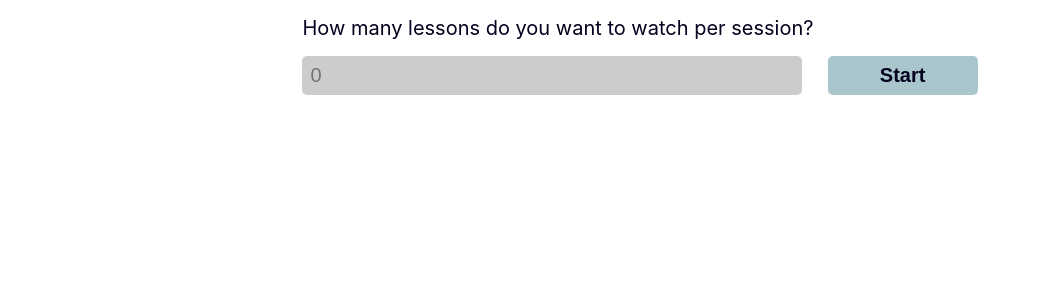
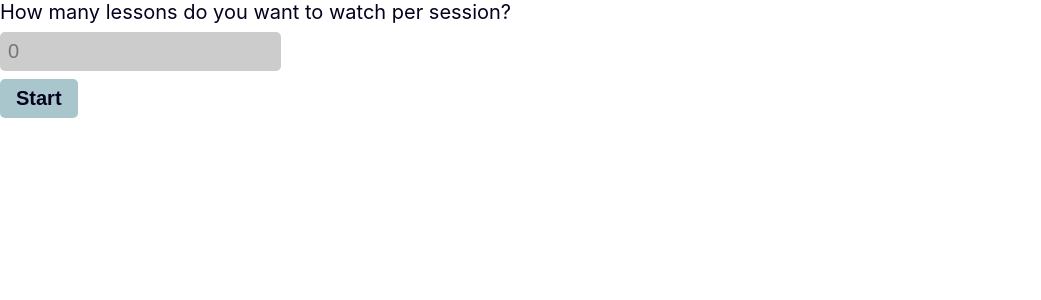
Before and after one commit to mukhammad-yunus/lesson-counter, a React (Vite) app: page / in a window 1280 px wide. Shown: the top 300 px of the page, without its empty margins (0-1041 px from the left). Built offline with nearby package versions, Linux system fonts and the light colour scheme.

Commit message:
Updates for mobile devices in css file

```diff
--- a/src/index.css
+++ b/src/index.css
@@ -12,11 +12,7 @@ body {
 
 
 
-.grid-display {
-  display: grid;
-  grid-gap: 0.5rem;
-  padding: 1rem;
-}
+
 
 
 label,
@@ -33,6 +29,7 @@ button{
 }
 
 input#lesson{
+  grid-area: input;
   color: #03011e;
   background-color: #cccccc;
   border: none;
@@ -47,7 +44,12 @@ input#lesson::-webkit-inner-spin-button {
   margin: 0;
 }
 
+label{
+  grid-area: header;
+}
+
 button{
+  grid-area: button;
   font-weight: bold;
   padding: 0.5rem 1rem;
   border-radius: 5px;
@@ -82,6 +84,7 @@ button{
   background-color: #fff;
   border: #03011e solid 1px;
   overflow: hidden;
+  grid-area: header;
 }
 
 #change-bar{
@@ -100,6 +103,7 @@ button{
 }
 
 #add{
+  grid-area: button;
   height: auto;
   background-color: #355070;
   color: white;
@@ -114,12 +118,31 @@ div .lessons-seen span{
 }
 
 .congrats{
+  grid-area: header;
   font-size: 1.5rem;
   margin: 0;
   line-height: 1.5;
 }
 
+@media (max-width:399px){
+  .grid-display {
+    display: grid;
+    grid-gap: 0.5rem;
+    padding: 1rem;
+    grid-template-columns: 100%;
+    grid-template-areas:
+    'header'
+    'input'
+    'button';
+  }
+  .lessons-seen{
+    margin: 0;
+  }
+  .bar{
+    margin-bottom: 1rem;
+  }
 
+}
 @media (min-width:400px){
   .grid-display{
     grid-template-columns: auto minmax(200px, 40%) 10px 150px auto;
@@ -128,22 +151,4 @@ div .lessons-seen span{
     '. input . button';
 
   }
-  #add{
-    grid-area: button;
-  }
-  .bar{
-    grid-area: header;
-  }
-  button{
-    grid-area: button;
-  }
-  label{
-    grid-area: header;
-  }
-  input#lesson{
-    grid-area: input;
-  }
-  .congrats{
-    grid-area: header;
-  }
 }
```
